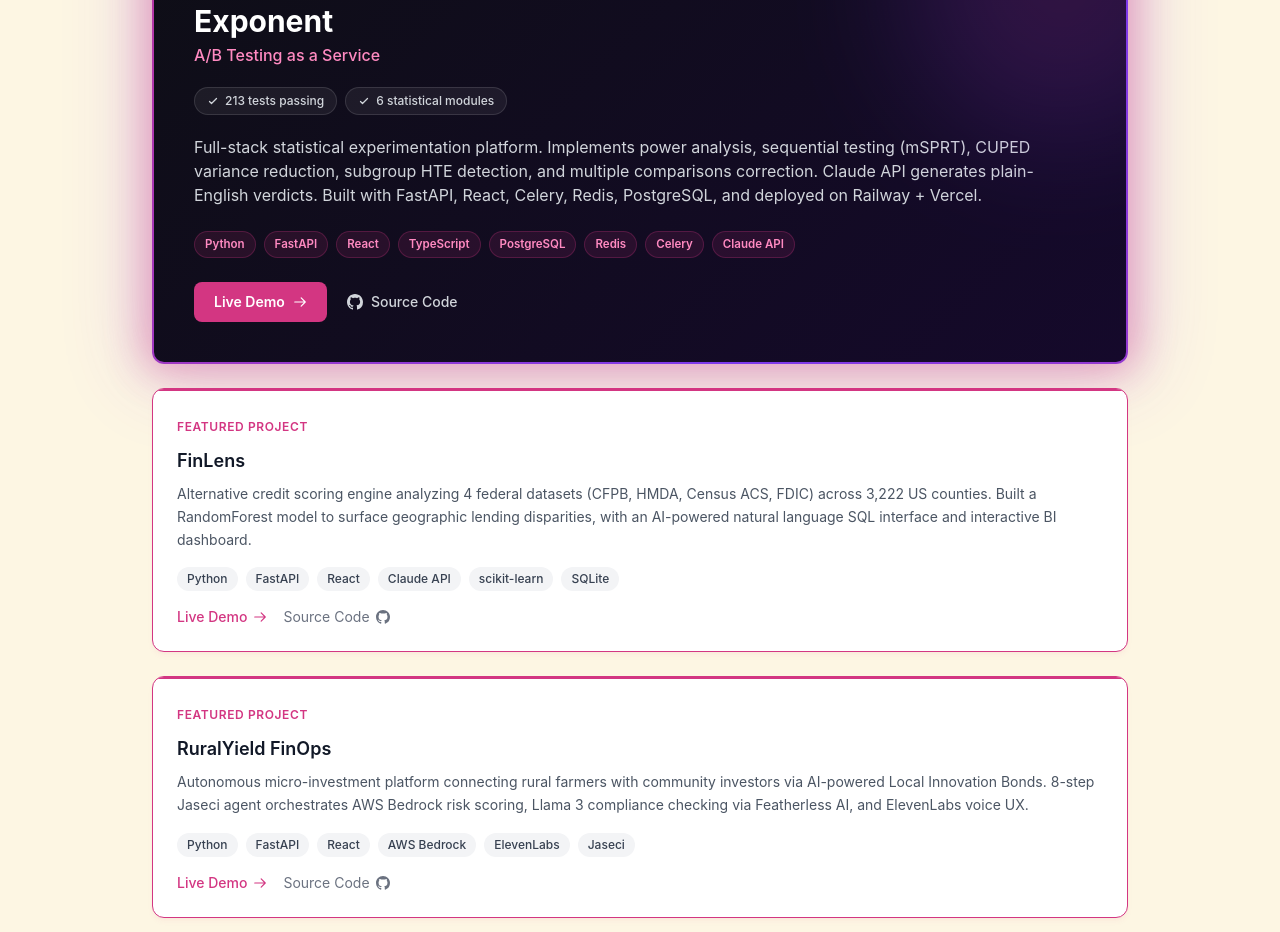
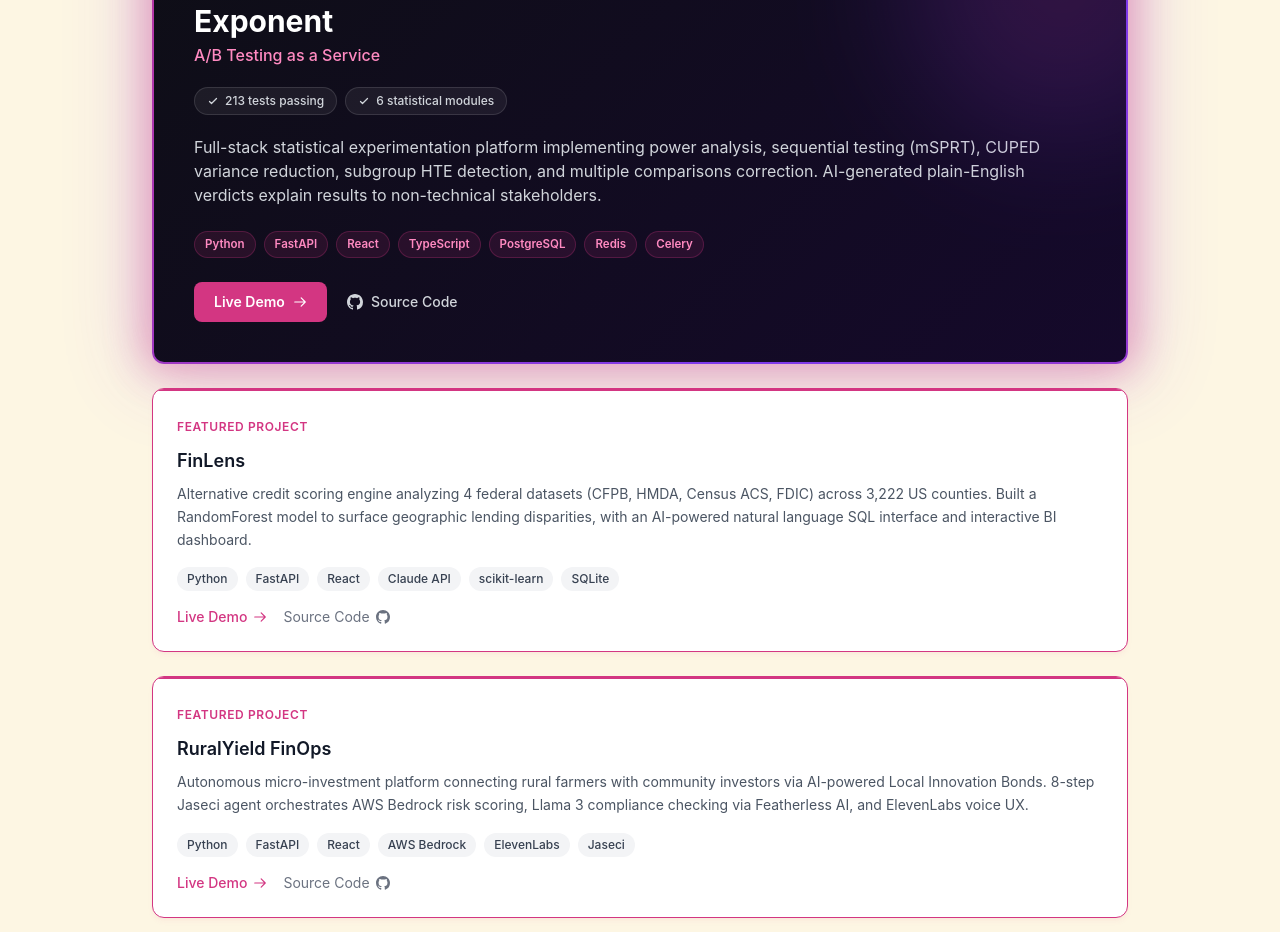
Before and after one commit to Krishx2005/krish-portfolio, a React (Vite) app: page / in a window 1280 px wide. Shown: the part 800-1732 px from the top of the page. Built offline with nearby package versions, Linux system fonts and the light colour scheme; no server answers.

Commit message:
fix: remove Claude API mention from Exponent project card

```diff
--- a/src/data/content.js
+++ b/src/data/content.js
@@ -13,9 +13,9 @@
   {
     title: "Exponent",
     subtitle: "A/B Testing as a Service",
-    tech: ["Python", "FastAPI", "React", "TypeScript", "PostgreSQL", "Redis", "Celery", "Claude API"],
+    tech: ["Python", "FastAPI", "React", "TypeScript", "PostgreSQL", "Redis", "Celery"],
     description:
-      "Full-stack statistical experimentation platform. Implements power analysis, sequential testing (mSPRT), CUPED variance reduction, subgroup HTE detection, and multiple comparisons correction. Claude API generates plain-English verdicts. Built with FastAPI, React, Celery, Redis, PostgreSQL, and deployed on Railway + Vercel.",
+      "Full-stack statistical experimentation platform implementing power analysis, sequential testing (mSPRT), CUPED variance reduction, subgroup HTE detection, and multiple comparisons correction. AI-generated plain-English verdicts explain results to non-technical stakeholders.",
     link: "https://exponent.vercel.app",
     github: "https://github.com/Krishx2005/exponent",
     stats: ["213 tests passing", "6 statistical modules"],
```
